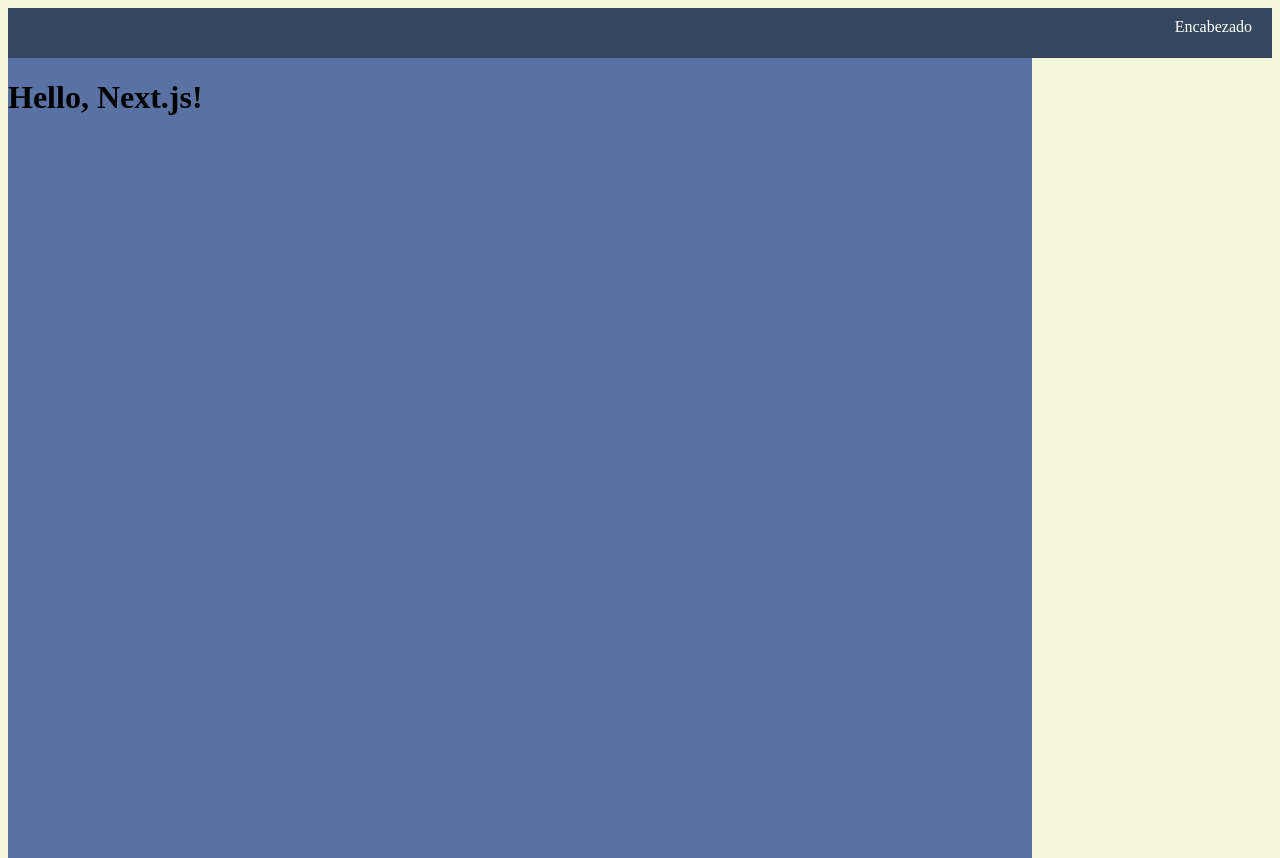
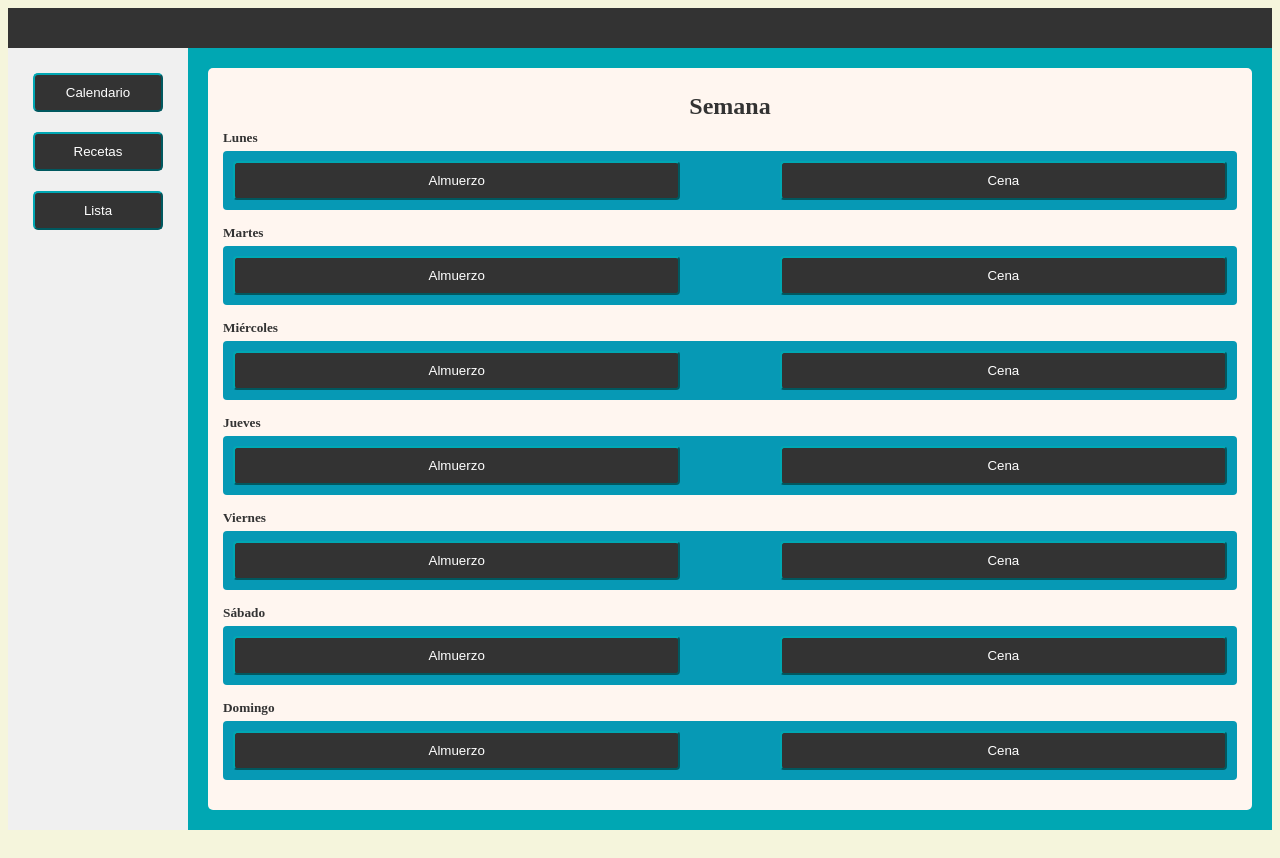
Before and after one commit to Rayen-123/PaltaTectonica, a Next.js app: page / in a window 1280 px wide. After the commit the page ends 830 px from the top, so only its background shows below. Built offline with nearby package versions, Linux system fonts and the light colour scheme.

Commit message:
pantalla principal sin funcionalidades

```diff
--- a/app/global.css
+++ b/app/global.css
@@ -1,20 +1,93 @@
 body {
     background-color: beige;
 }
+.contenedor {
+    display: flex;
+    flex-direction: column;
+    height: 100vh;
+}
 .encabezado {
-    position: relative;
-    background: rgb(53, 71, 92);
-    width: 100%;
-    height: 50px;
+    background-color: #333;
+    color: white;
+    padding: 20px;
+    text-align: center;
 }
-.texto_encabezado {
+.main {
+    display: flex;
+    flex: 1;
+}
+.lateral {
+    background-color: #f0f0f0;
+    width: 150px; /* Ancho del panel lateral */
+    padding: 15px;
+    display: flex;
+    flex-direction: column
+}
+.calendario {
+    background-color: #333;
     color: white;
-    padding: 10px 20px 0px 0px;
-    text-align: right;
+    padding: 10px;
+    border-color: #00a7b3;
+    margin: 10px;
+    border-radius: 5px;
+}
+.recetas {
+    background-color: #333;
+    color: white;
+    padding: 10px;
+    border-color: #00a7b3;
+    margin: 10px;
+    border-radius: 5px;
+}
+.lista {
+    background-color: #333;
+    color: white;
+    padding: 10px;
+    border-color: #00a7b3;
+    margin: 10px;
+    border-radius: 5px;
 }
 .principal {
-    position:absolute;
-    background: rgb(89, 113, 163);
-    width: 80%;
-    height: 100%;
+    background-color: #00a7b3;
+    flex: 1;
+    color: white;
+    padding: 20px;
+    overflow-y: auto;
 }
+.semana {
+    background-color: #fff6f0;
+    padding: 15px;
+    border-radius: 5px;
+}
+.semana h2 {
+    color: #333;
+    text-align: center;
+    margin: 10px;
+}
+.dia {
+    margin-bottom: 15px;
+}
+
+.dia h5 {
+    margin-top: 0px;
+    margin-bottom: 5px;
+    color: #333;
+}
+
+.comidas {
+    display: flex;
+    justify-content: space-between;
+    background-color: #0699b5;
+    padding: 10px;
+    border-radius: 4px;
+}
+
+.comida {
+    background-color: #333;
+    color: white;
+    border-color: #00a7b3;
+    padding: 10px 20px;
+    border-radius: 4px;
+    width: 45%;
+    text-align: center;
+}
--- a/app/page.js
+++ b/app/page.js
@@ -1,11 +1,69 @@
 export default function Page() {
 	return (
 		<>
-			<div class="encabezado">
-				<div class="texto_encabezado">Encabezado</div>
-			</div>
-			<div class="principal">
-				<h1>Hello, Next.js!</h1>
+			<div class="contenedor">
+				<div class="encabezado"></div>
+				<div class="main">
+					<div class="lateral">
+						<button class="calendario">Calendario</button>
+						<button class="recetas">Recetas</button>
+						<button class="lista">Lista</button>
+					</div>
+					<div class="principal">
+						<div class="semana">
+							<h2>Semana</h2>
+							<div class="dia">
+								<h5>Lunes</h5>
+								<div class="comidas">
+								<button class="comida">Almuerzo</button>
+								<button class="comida">Cena</button>
+								</div>
+							</div>
+							<div class="dia">
+								<h5>Martes</h5>
+								<div class="comidas">
+								<button class="comida">Almuerzo</button>
+								<button class="comida">Cena</button>
+								</div>
+							</div>
+							<div class="dia">
+								<h5>Miércoles</h5>
+								<div class="comidas">
+								<button class="comida">Almuerzo</button>
+								<button class="comida">Cena</button>
+								</div>
+							</div>
+							<div class="dia">
+								<h5>Jueves</h5>
+								<div class="comidas">
+								<button class="comida">Almuerzo</button>
+								<button class="comida">Cena</button>
+								</div>
+							</div>
+							<div class="dia">
+								<h5>Viernes</h5>
+								<div class="comidas">
+								<button class="comida">Almuerzo</button>
+								<button class="comida">Cena</button>
+								</div>
+							</div>
+							<div class="dia">
+								<h5>Sábado</h5>
+								<div class="comidas">
+								<button class="comida">Almuerzo</button>
+								<button class="comida">Cena</button>
+								</div>
+							</div>
+							<div class="dia">
+								<h5>Domingo</h5>
+								<div class="comidas">
+								<button class="comida">Almuerzo</button>
+								<button class="comida">Cena</button>
+								</div>
+							</div>
+						</div>
+					</div>
+				</div>
 			</div>
 		</>
 	)
```
